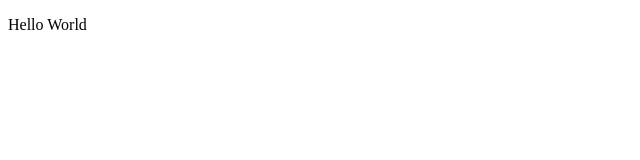
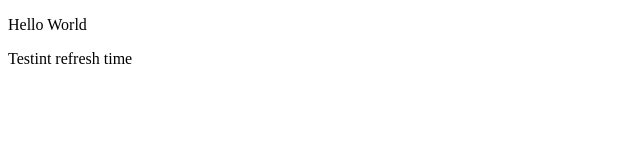
Before and after one commit to felipegnunes/felipegnunes.github.io, a plain HTML site: page index.html in a window 1280 px wide. Shown: the whole page, without its empty margins (0-640 px from the left). Drawn offline with Linux system fonts and the light colour scheme.

Commit message:
Test of refresh time

```diff
--- a/index.html
+++ b/index.html
@@ -9,6 +9,7 @@
 
   <body>
       <p>Hello World</p>
+      <p>Testint refresh time</p>
   </body>
 
 </html>
```
